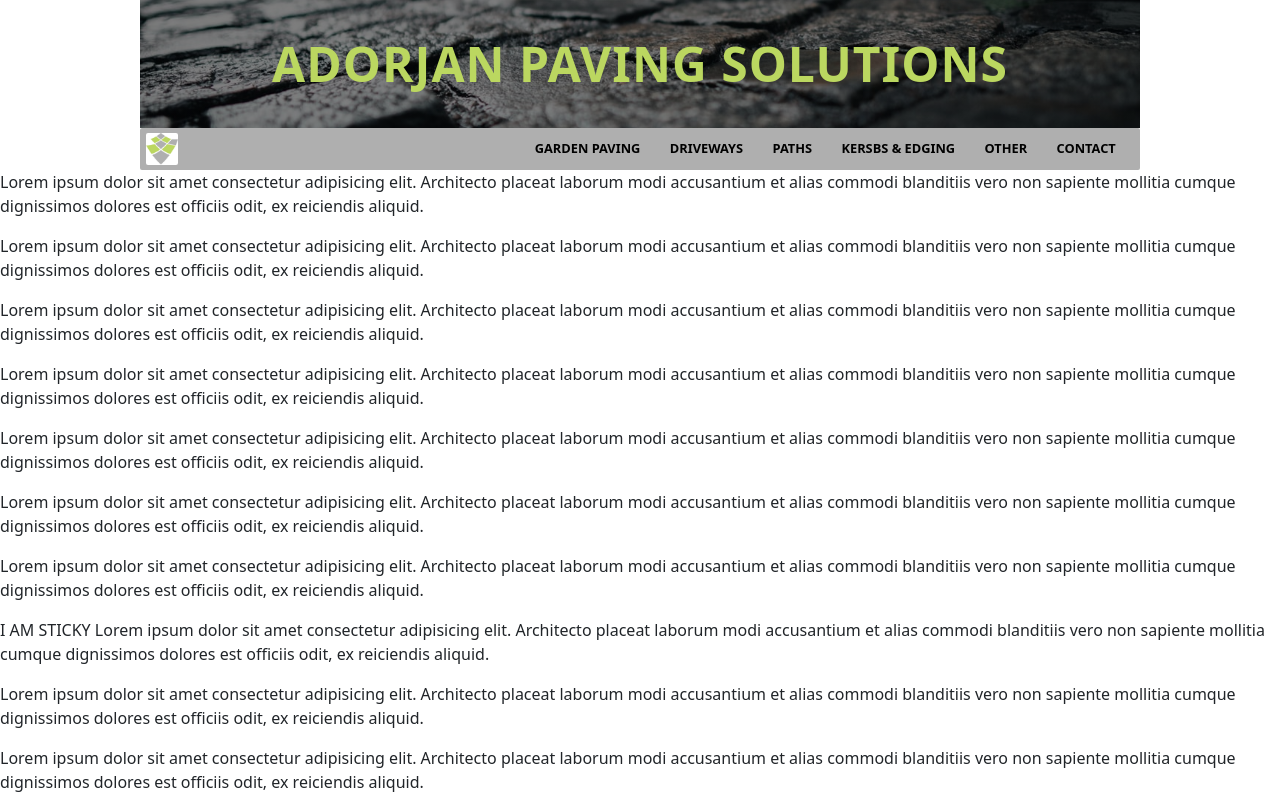
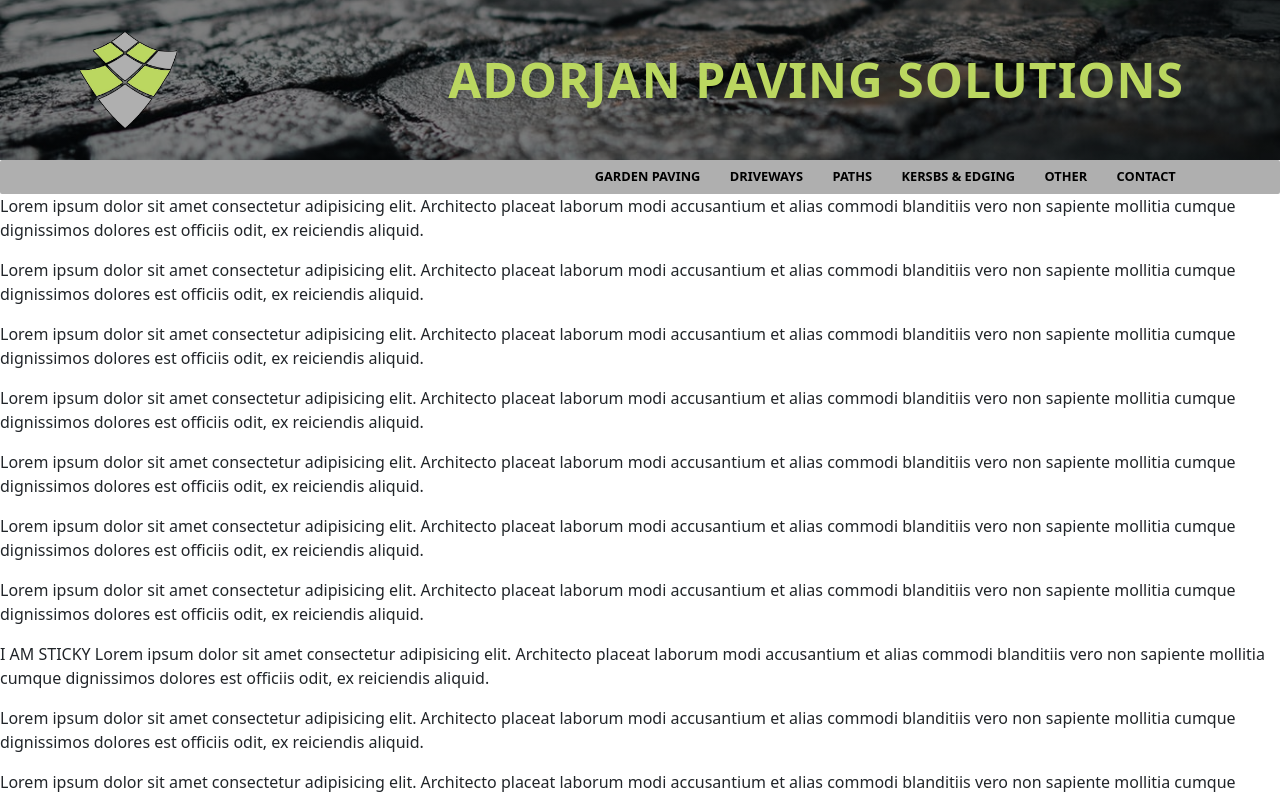
Before and after one commit to botondKulcsar/pavingsolutions, an Angular app in the folder pavingsolutions/: page / in a window 1280 px wide. Shown: the top 798 px of the page. Built offline with nearby package versions, Linux system fonts and the light colour scheme.

Commit message:
added white bg to navbar on scroll

```diff
--- a/pavingsolutions/src/app/components/navbar/navbar.component.html
+++ b/pavingsolutions/src/app/components/navbar/navbar.component.html
@@ -2,8 +2,13 @@
     <div class="background-img">
         <p class="company">Adorjan Paving Solutions</p>
     </div>
+
     <div class="navbar">
-        <img src="../../../assets/logo.jpeg" alt="company logo" class="logo">
+        <div [class.isVisible]="isShown" class="white-bg"></div>
+        <div class="logo-container">
+            <img src="../../../assets/terkoves-logo-keret-5px.png" alt="company logo" [class.is-shown]="isShown"  class="logo">
+        </div>
+
         <div class="menu-btn" (click)="toggleMenu()">
             <div [class.change]="isOpen"  class="bar1"></div>
             <div [class.change]="isOpen" class="bar2"></div>
--- a/pavingsolutions/src/app/components/navbar/navbar.component.scss
+++ b/pavingsolutions/src/app/components/navbar/navbar.component.scss
@@ -16,23 +16,34 @@
     background: linear-gradient( rgba(0, 0, 0, 0.5), rgba(0, 0, 0, 0.5) ), url("../../../assets/photo-1577393165327-117d735d1c36.jpeg");
     background-size: cover;
     background-position: 100% 60%;
-    height: 8em;
+    height: 10em;
 
     // justify-content: center;
 
     @media (min-width: $tablet) {
       display: flex;
       align-items: center;
-      justify-content: center;
-      max-width: 1000px;
+      justify-content: flex-end;
+      // max-width: 1000px;
       margin: 0 auto;
+      position: relative;
+
+
+
 
       .company {
+        margin-right: 1em;
+        text-align: right;
+        max-width: 75%;
         color: $logo-green;
         font-weight: 700;
         text-transform: uppercase;
         font-size: 3rem;
         letter-spacing: 1px;
+
+        @media (min-width: $desktop) {
+          margin-right: 2em;
+        }
       }
     }
 
@@ -40,27 +51,61 @@
   }
 
   .navbar {
-    max-width: 1000px;
+    // max-width: 1000px;
     margin: 0 auto;
     display: flex;
     justify-content: space-between;
+    align-items: center;
     padding: 0.5em 0.6em;
     width: 100%;
 
     @media (min-width: $tablet) {
       position: -webkit-sticky;
       position: sticky;
-      top: 0;
+      top: 1.5em;
       padding: 0.3em 0.4em;
       background: rgba(175, 175, 175, 1);
       border-radius: 2px;
     }
 
+    .white-bg {
+      display: none;
+
+      @media (min-width: $tablet) {
+        &.isVisible {
+          display: block;
+          background: #fff;
+          position: fixed;
+          width: 100%;
+          top: 0;
+          left: 0;
+          height: 1.5em;
+        }
+
+      }
+    }
+
     .logo {
       cursor: pointer;
-      height: 2em;
+      height: 2.5em;
       border-radius: 2px;
       transition: all 0.3s;
+
+      @media (min-width: $tablet) {
+        position: absolute;
+        top: -8em;
+        left: 2em;
+        height: 6em;
+
+        @media (min-width: $desktop) {
+          left: 5em;
+        }
+
+        &.is-shown {
+          top: -1em;
+          height: 4em;
+        }
+      }
 
       &:hover {
         transform: scale(1.1);
@@ -70,10 +115,11 @@
     .menu-btn {
       display: inline-block;
       cursor: pointer;
+      background: #fff;
       z-index: 2;
       position: fixed;
-      top: 0.5em;
-      right: 0.7em;
+      top: 1em;
+      right: 1em;
 
       @media (min-width: $tablet) {
         display: none;
@@ -100,7 +146,7 @@
       .change.bar1 {
         // transform: rotate(-45deg) translate(-8px, 6px);
         -webkit-transform: rotate(-45deg) translate(-5px, 11px);
-        transform: rotate(-45deg) translate(-5px, 11px);
+        transform: rotate(-45deg) translate(-7px, 9px);
         background-color: $logo-green;
       }
 
@@ -111,7 +157,7 @@
       .change.bar3 {
         // transform: rotate(45deg) translate(-9px, -8px);
         -webkit-transform: rotate(45deg) translate(-1px, -8px);
-        transform: rotate(45deg) translate(-1px, -8px);
+        transform: rotate(45deg) translate(-3px, -6px);
         background-color: $logo-green;
       }
     }
@@ -149,6 +195,11 @@
           display: flex;
           align-items: center;
           justify-content: space-between;
+          margin-right: 2em;
+        }
+
+        @media (min-width: $desktop) {
+          margin-right: 5em;
         }
 
         li {
--- a/pavingsolutions/src/app/components/navbar/navbar.component.ts
+++ b/pavingsolutions/src/app/components/navbar/navbar.component.ts
@@ -1,4 +1,5 @@
-import { Component, OnInit } from '@angular/core';
+import { ViewportScroller } from '@angular/common';
+import { Component, HostListener, OnInit } from '@angular/core';
 
 @Component({
   selector: 'app-navbar',
@@ -8,8 +9,16 @@ import { Component, OnInit } from '@angular/core';
 export class NavbarComponent implements OnInit {
 
   isOpen: boolean = false;
+  public isShown = false;
 
-  constructor() { }
+  @HostListener('window:scroll') onWindowScroll() {
+    const yCoodrdinate = this.viewportScroller.getScrollPosition()[1];
+    // console.log(yCoodrdinate);
+    this.isShown = yCoodrdinate > 134;
+  }
+
+  constructor(private viewportScroller: ViewportScroller) { }
+
 
   ngOnInit(): void {
   }
--- a/pavingsolutions/src/styles.scss
+++ b/pavingsolutions/src/styles.scss
@@ -19,7 +19,7 @@ $logo-grey: #AFAFAF;
 // ------- VARIABLES --------
 
 $tablet: 750px;
-$desktop: 1100px;
+$desktop: 1200px;
 
 
 // ------ MIXINS ----------
```
Also changed, not shown: pavingsolutions/src/assets/terkoves-logo-keret-5px.png (added), pavingsolutions/src/assets/terkoves-logo-keret.png (added).
